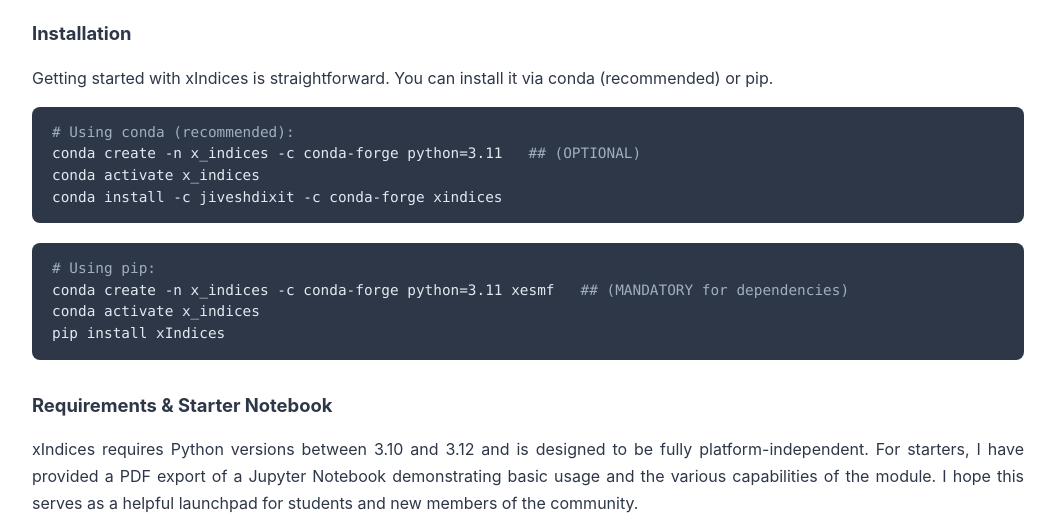
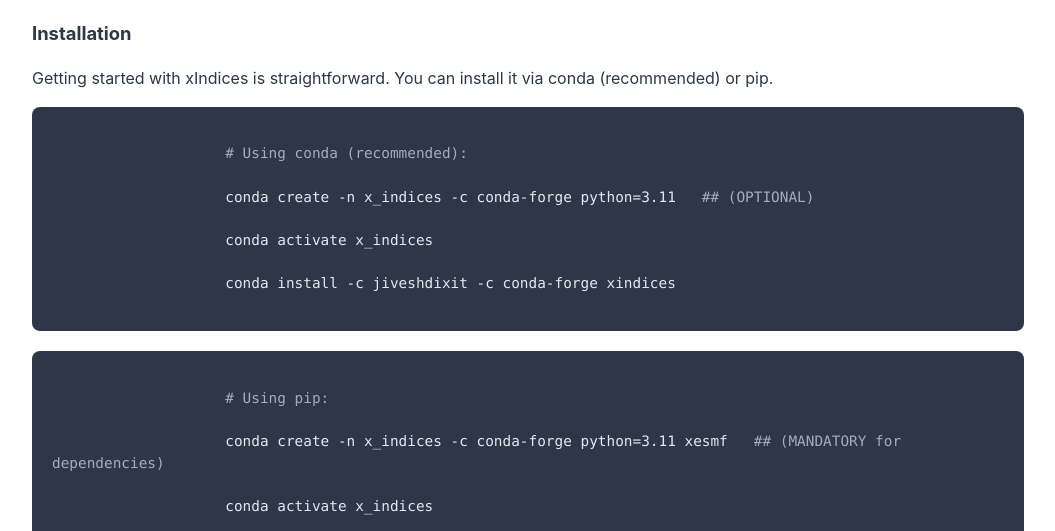
Before and after one commit to JiveshDixit/jiveshdixit.github.io, a plain HTML site: page blogs/xindices.html in a window 1280 px wide. Shown: the part 1201-1732 px from the top of the page, without its empty margins (112-1167 px from the left). Drawn offline with Linux system fonts and the light colour scheme.

Commit message:
Update style.css

```diff
--- a/style.css
+++ b/style.css
@@ -174,7 +174,18 @@ a:hover { text-decoration: underline; }
 .article-content code { background: #edf2f7; padding: 2px 6px; border-radius: 4px; font-size: 0.9em; color: #d53f8c; font-family: monospace; }
 
 /* --- BLOG EMBEDS & CODE BLOCKS --- */
-.code-block { background: #2d3748; color: #e2e8f0; padding: 15px 20px; border-radius: 8px; font-family: Consolas, monospace; font-size: 0.9rem; overflow-x: auto; margin-bottom: 20px; line-height: 1.5; }
+.code-block {
+    background: #2d3748;
+    color: #e2e8f0;
+    padding: 15px 20px;
+    border-radius: 8px;
+    font-family: Consolas, monospace;
+    font-size: 0.9rem;
+    overflow-x: auto;
+    margin-bottom: 20px;
+    line-height: 1.5;
+    white-space: pre-wrap;
+}
 .code-block .comment { color: #a0aec0; }
 .link-preview { display: flex; align-items: center; border: 1px solid var(--border); border-radius: 8px; text-decoration: none; color: var(--text-main); overflow: hidden; margin: 20px 0; transition: box-shadow 0.2s; background: #fafbfc; }
 .link-preview:hover { box-shadow: 0 4px 12px rgba(0,0,0,0.05); text-decoration: none; }
```
